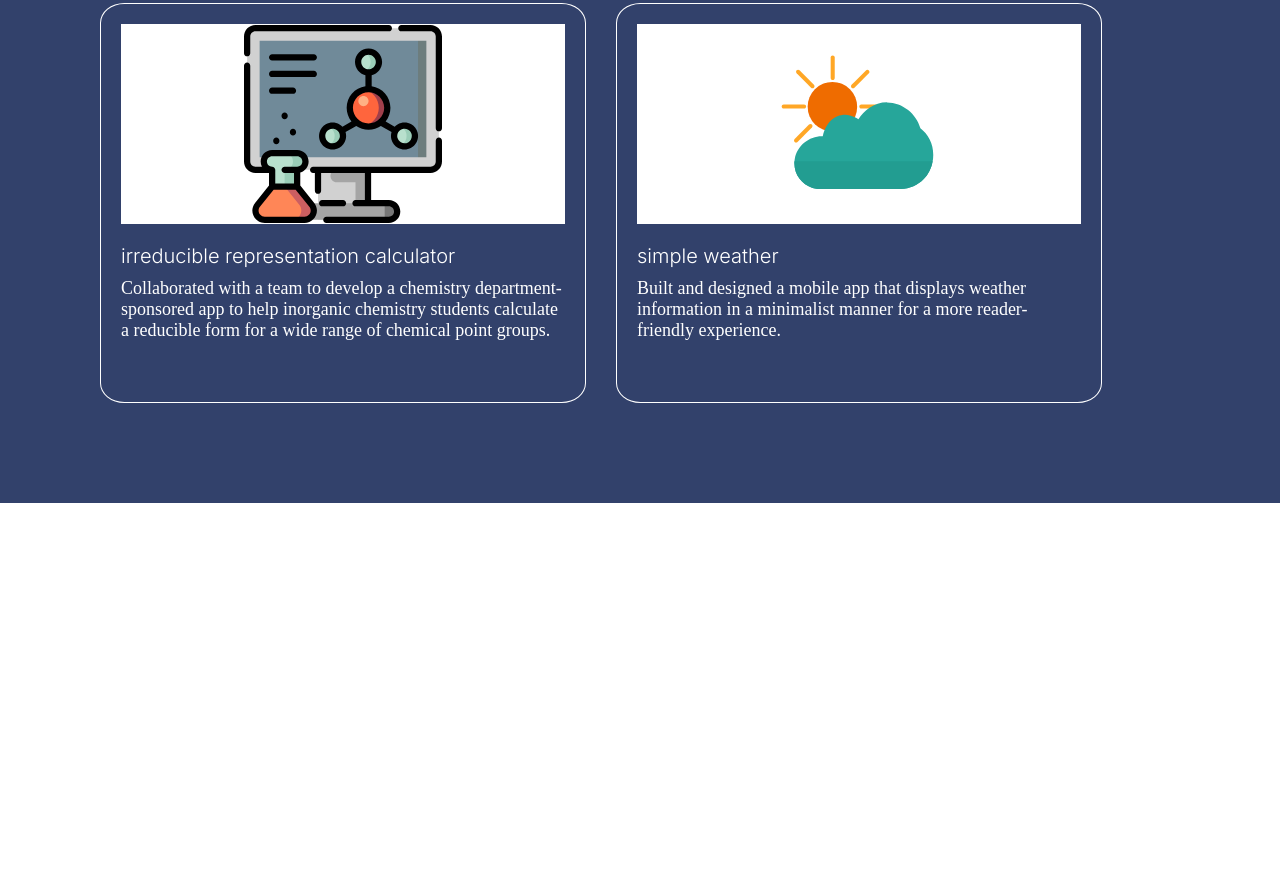
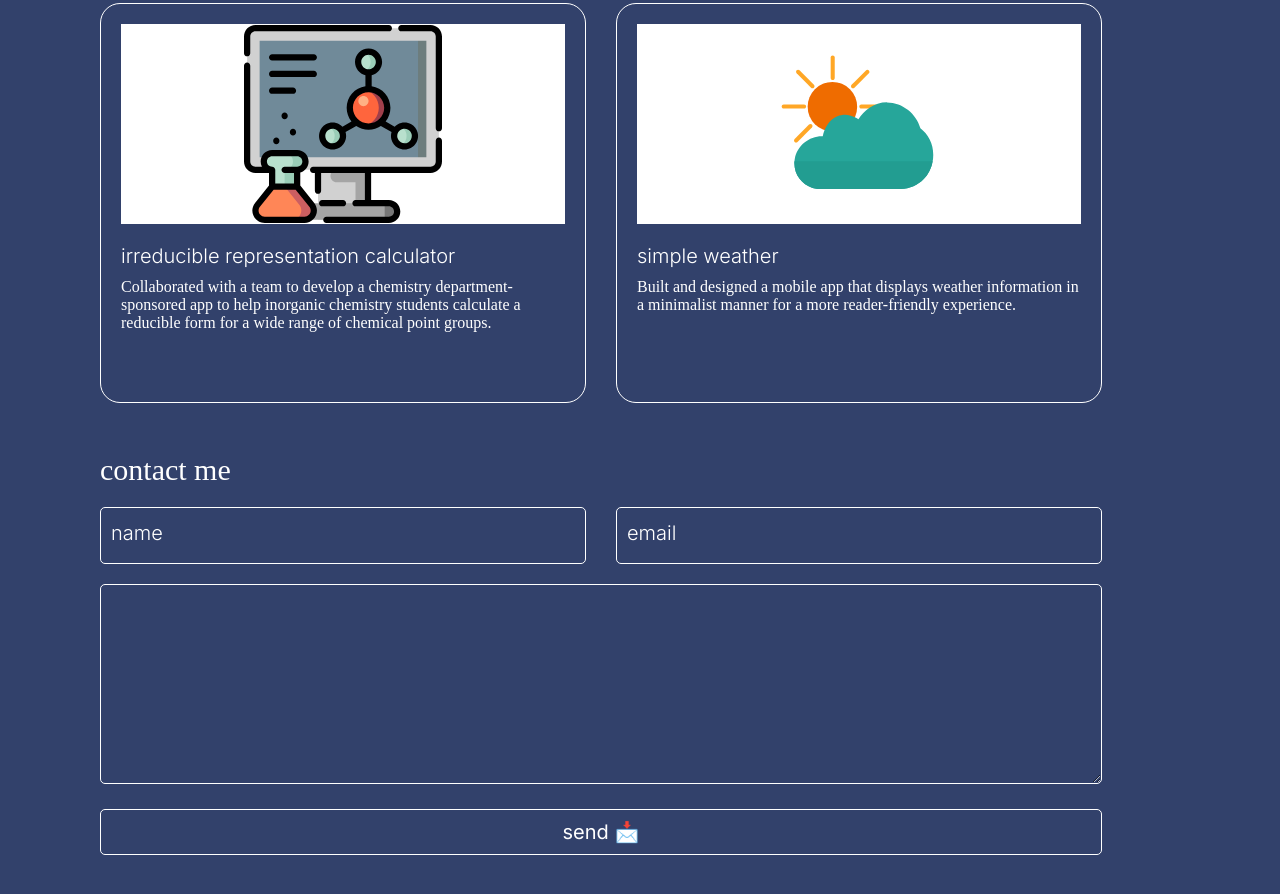
Before and after one commit to blopez024/personal_webpage, a plain HTML site: page index.html in a window 1280 px wide. Shown: the part 1188-2082 px from the top of the page. Before the commit the page ends 1691 px from the top, so only its background shows below. Drawn offline with Linux system fonts and the light colour scheme; a web font is replaced by a local one.

Commit message:
finish contact section

```diff
--- a/index.html
+++ b/index.html
@@ -20,7 +20,7 @@
       <nav>
         <ul>
           <li><a href="#home">home</a></li>
-          <li><a href="#skills">skills</a></li>
+          <!-- <li><a href="#skills">skills</a></li> -->
           <li><a href="#projects">projects</a></li>
           <li><a href="#contact">contact</a></li>
         </ul>
@@ -137,7 +137,7 @@
             <img src="/assets/profile_pic.jpg" alt="photo of bryan" />
           </div>
         </div>
-        <div class="projects">
+        <div class="projects" id="projects">
           <h2 class="title-section">projects</h2>
           <div class="all-projects">
             <div class="project">
@@ -179,7 +179,17 @@
             </div>
           </div>
         </div>
-        <div class="contact"></div>
+        <div class="contact" id="contact">
+          <h2 class="title-section">contact me</h2>
+          <form>
+            <div class="email-from">
+              <input type="text" name="name" placeholder="name" required />
+              <input type="email" name="email" placeholder="email" required />
+            </div>
+            <textarea placeholder="message..." required> </textarea>
+            <button type="submit">send 📩</button>
+          </form>
+        </div>
       </div>
     </main>
   </body>
--- a/style.css
+++ b/style.css
@@ -46,6 +46,10 @@ main {
   color: white;
   padding: 80px 100px 100px 100px;
   font-size: 18px;
+}
+
+.main-section {
+  max-width: 1600px;
 }
 
 .bio {
@@ -146,7 +150,7 @@ svg:hover {
   border-color: white;
   border: solid 0.5px;
   padding: 20px;
-  border-radius: 5%;
+  border-radius: 20px;
 
   width: 45%;
   height: 400px;
@@ -175,4 +179,62 @@ svg:hover {
 
 .project p {
   font-family: 'Inria Serif', serif;
+  font-size: 16px;
 }
+
+.email-from {
+  display: flex;
+  gap: 30px;
+}
+
+.email-from input {
+  width: 45%;
+  background-color: #32416b;
+  color: white;
+
+  border: solid 0.5px;
+  border-color: white;
+  padding: 20px 10px;
+  border-radius: 5px;
+
+  margin-bottom: 20px;
+}
+
+input::placeholder {
+  color: white;
+  font-size: 20px;
+  font-family: 'Inter';
+  font-weight: 300;
+}
+
+textarea {
+  width: calc(90% + 30px);
+  background-color: #32416b;
+  color: white;
+  height: 200px;
+  margin-bottom: 20px;
+
+  border: solid 0.5px;
+  border-color: white;
+  padding: 10px;
+  border-radius: 5px;
+}
+
+textarea::placeholder {
+  color: white;
+  font-size: 20px;
+  font-family: 'Inter';
+}
+
+.contact form button {
+  width: calc(90% + 30px);
+  background-color: #32416b;
+  color: white;
+  font-size: 20px;
+  font-family: 'Inter';
+
+  border: solid 0.5px;
+  border-color: white;
+  padding: 10px;
+  border-radius: 5px;
+}
```
Also changed, not shown: 1 other file.
